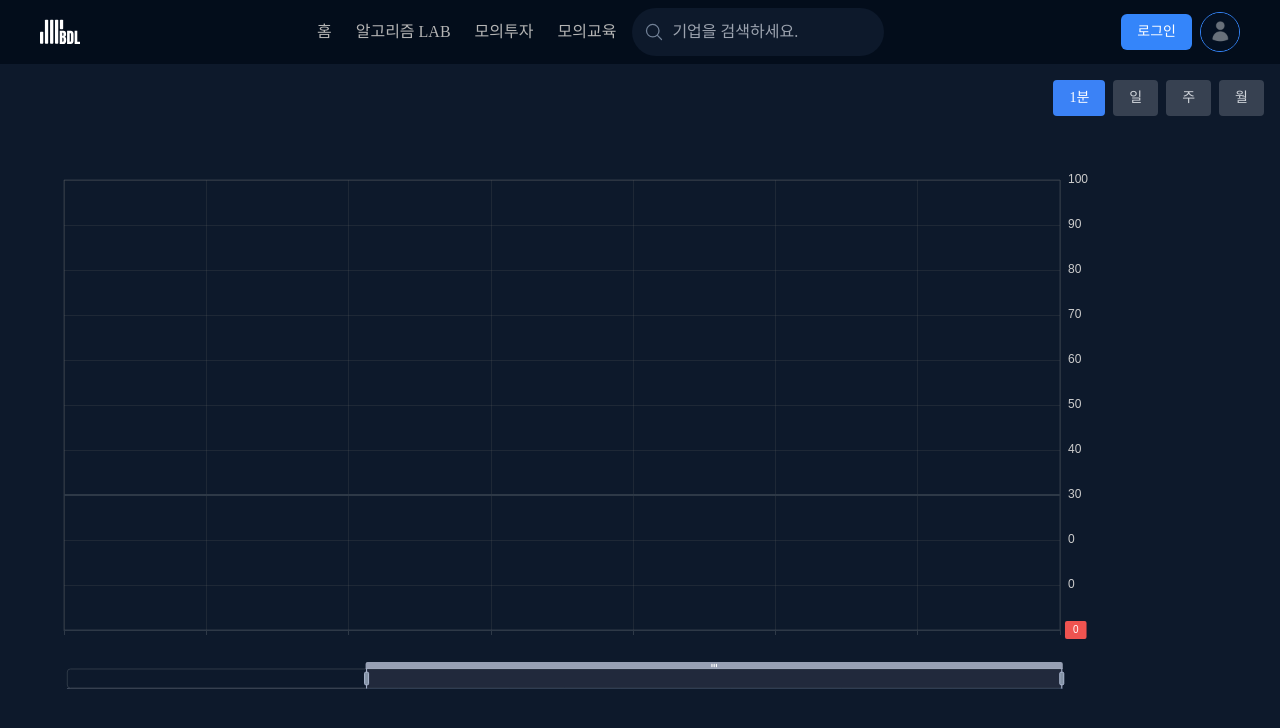
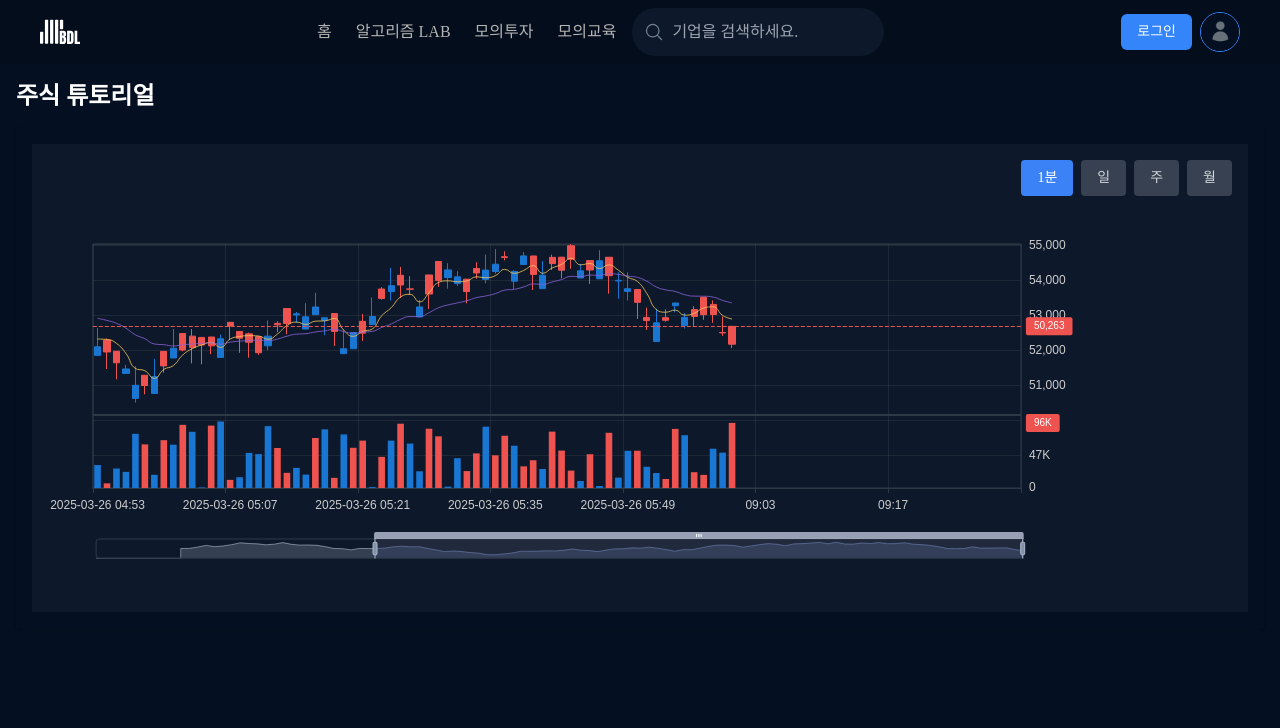
Before and after one commit to stitchzzang/BDL_PJT, a React (Vite) app: page /simulated-education in a window 1280 px wide. Shown: the top 728 px of the page. Built offline with nearby package versions, Linux system fonts and the light colour scheme; a web font is replaced by a local one.

Commit message:
design: 그래프와 dataZoom 슬라이더 사이 여백 추가

```diff
--- a/src/components/ui/chart.tsx
+++ b/src/components/ui/chart.tsx
@@ -1033,7 +1033,7 @@ const ChartComponent: React.FC<ChartComponentProps> = ({
         left: '5%',
         right: '15%',
         top: '8%',
-        bottom: '15%',
+        bottom: '25%',
         containLabel: true,
         show: true,
         borderColor: '#2e3947',
@@ -1206,7 +1206,7 @@ const ChartComponent: React.FC<ChartComponentProps> = ({
           start: dataZoomRange.start,
           end: dataZoomRange.end,
           height: 20,
-          bottom: 50,
+          bottom: 60,
           borderColor: '#2e3947',
           fillerColor: 'rgba(80, 80, 100, 0.3)',
           handleStyle: {
--- a/src/mocks/dummy-data.ts
+++ b/src/mocks/dummy-data.ts
@@ -120,3 +120,135 @@ export const convertPeriodCandleToChartData = (data: PeriodCandleData): ChartDat
     periodType,
   };
 };
+
+// 임시 더미 데이터 생성 함수
+const generateDummyMinuteData = (count: number): MinuteCandleData[] => {
+  const now = new Date();
+  const data: MinuteCandleData[] = [];
+  let basePrice = 50000; // 시작 가격
+
+  for (let i = 0; i < count; i++) {
+    const time = new Date(now);
+    time.setMinutes(time.getMinutes() - (count - i - 1));
+
+    // 가격 변동 (랜덤하게)
+    const priceChange = (Math.random() - 0.5) * 1000;
+    basePrice += priceChange;
+
+    data.push({
+      stockCandleId: `dummy-${i}`,
+      companyId: 'dummy-company',
+      openPrice: basePrice,
+      openPricePercent: (priceChange / basePrice) * 100,
+      highPrice: basePrice + Math.random() * 500,
+      highPricePercent: ((Math.random() * 500) / basePrice) * 100,
+      lowPrice: basePrice - Math.random() * 500,
+      lowPricePercent: -((Math.random() * 500) / basePrice) * 100,
+      closePrice: basePrice + (Math.random() - 0.5) * 1000,
+      closePricePercent: (((Math.random() - 0.5) * 1000) / basePrice) * 100,
+      contractingVolume: Math.floor(Math.random() * 100000),
+      accumulatedTradeAmount: Math.floor(Math.random() * 1000000000),
+      tradingTime: time.toISOString(),
+      fiveAverage: basePrice + (Math.random() - 0.5) * 500,
+      twentyAverage: basePrice + (Math.random() - 0.5) * 1000,
+    });
+  }
+
+  return data;
+};
+
+const generateDummyPeriodData = (count: number): PeriodCandleData[] => {
+  const now = new Date();
+  const data: PeriodCandleData[] = [];
+  let basePrice = 50000; // 시작 가격
+
+  for (let i = 0; i < count; i++) {
+    const date = new Date(now);
+    date.setDate(date.getDate() - (count - i - 1));
+
+    // 가격 변동 (랜덤하게)
+    const priceChange = (Math.random() - 0.5) * 2000;
+    basePrice += priceChange;
+
+    // 일/주/월봉 데이터 생성
+    data.push({
+      stockCandleId: `dummy-day-${i}`,
+      companyId: 'dummy-company',
+      openPrice: basePrice,
+      openPricePercent: (priceChange / basePrice) * 100,
+      highPrice: basePrice + Math.random() * 1000,
+      highPricePercent: ((Math.random() * 1000) / basePrice) * 100,
+      lowPrice: basePrice - Math.random() * 1000,
+      lowPricePercent: -((Math.random() * 1000) / basePrice) * 100,
+      closePrice: basePrice + (Math.random() - 0.5) * 2000,
+      closePricePercent: (((Math.random() - 0.5) * 2000) / basePrice) * 100,
+      accumulatedVolume: Math.floor(Math.random() * 1000000),
+      accumulatedTradeAmount: Math.floor(Math.random() * 10000000000),
+      tradingDate: date.toISOString(),
+      periodType: '1',
+      fiveAverage: basePrice + (Math.random() - 0.5) * 1000,
+      twentyAverage: basePrice + (Math.random() - 0.5) * 2000,
+    });
+
+    // 주봉 데이터 (5일마다)
+    if (i % 5 === 0) {
+      data.push({
+        stockCandleId: `dummy-week-${i}`,
+        companyId: 'dummy-company',
+        openPrice: basePrice,
+        openPricePercent: (priceChange / basePrice) * 100,
+        highPrice: basePrice + Math.random() * 2000,
+        highPricePercent: ((Math.random() * 2000) / basePrice) * 100,
+        lowPrice: basePrice - Math.random() * 2000,
+        lowPricePercent: -((Math.random() * 2000) / basePrice) * 100,
+        closePrice: basePrice + (Math.random() - 0.5) * 3000,
+        closePricePercent: (((Math.random() - 0.5) * 3000) / basePrice) * 100,
+        accumulatedVolume: Math.floor(Math.random() * 5000000),
+        accumulatedTradeAmount: Math.floor(Math.random() * 50000000000),
+        tradingDate: date.toISOString(),
+        periodType: '2',
+        fiveAverage: basePrice + (Math.random() - 0.5) * 2000,
+        twentyAverage: basePrice + (Math.random() - 0.5) * 3000,
+      });
+    }
+
+    // 월봉 데이터 (30일마다)
+    if (i % 30 === 0) {
+      data.push({
+        stockCandleId: `dummy-month-${i}`,
+        companyId: 'dummy-company',
+        openPrice: basePrice,
+        openPricePercent: (priceChange / basePrice) * 100,
+        highPrice: basePrice + Math.random() * 3000,
+        highPricePercent: ((Math.random() * 3000) / basePrice) * 100,
+        lowPrice: basePrice - Math.random() * 3000,
+        lowPricePercent: -((Math.random() * 3000) / basePrice) * 100,
+        closePrice: basePrice + (Math.random() - 0.5) * 4000,
+        closePricePercent: (((Math.random() - 0.5) * 4000) / basePrice) * 100,
+        accumulatedVolume: Math.floor(Math.random() * 20000000),
+        accumulatedTradeAmount: Math.floor(Math.random() * 200000000000),
+        tradingDate: date.toISOString(),
+        periodType: '3',
+        fiveAverage: basePrice + (Math.random() - 0.5) * 3000,
+        twentyAverage: basePrice + (Math.random() - 0.5) * 4000,
+      });
+    }
+  }
+
+  return data;
+};
+
+// 임시 더미 데이터 export
+export const dummyMinuteData: CandleResponse<MinuteCandleData> = {
+  companyId: 'dummy-company',
+  limit: 100,
+  cursor: null,
+  data: generateDummyMinuteData(100),
+};
+
+export const dummyPeriodData: CandleResponse<PeriodCandleData> = {
+  companyId: 'dummy-company',
+  limit: 100,
+  cursor: null,
+  data: generateDummyPeriodData(100),
+};
--- a/src/routes/pages/SimulatedEducationPage.tsx
+++ b/src/routes/pages/SimulatedEducationPage.tsx
@@ -1,10 +1,17 @@
 import ChartComponent from '@/components/ui/chart';
+import { dummyMinuteData, dummyPeriodData } from '@/mocks/dummy-data';
 
 export const SimulatedEducationPage = () => {
   return (
-    <div className="flex h-full w-full flex-col">
-      <div className="flex-1">
-        <ChartComponent height={600} />
+    <div className="container mx-auto p-4">
+      <h1 className="mb-4 text-2xl font-bold">주식 튜토리얼</h1>
+      <div className="p-4 shadow">
+        <ChartComponent
+          minuteData={dummyMinuteData}
+          periodData={dummyPeriodData}
+          height={400}
+          ratio={2}
+        />
       </div>
     </div>
   );
```
